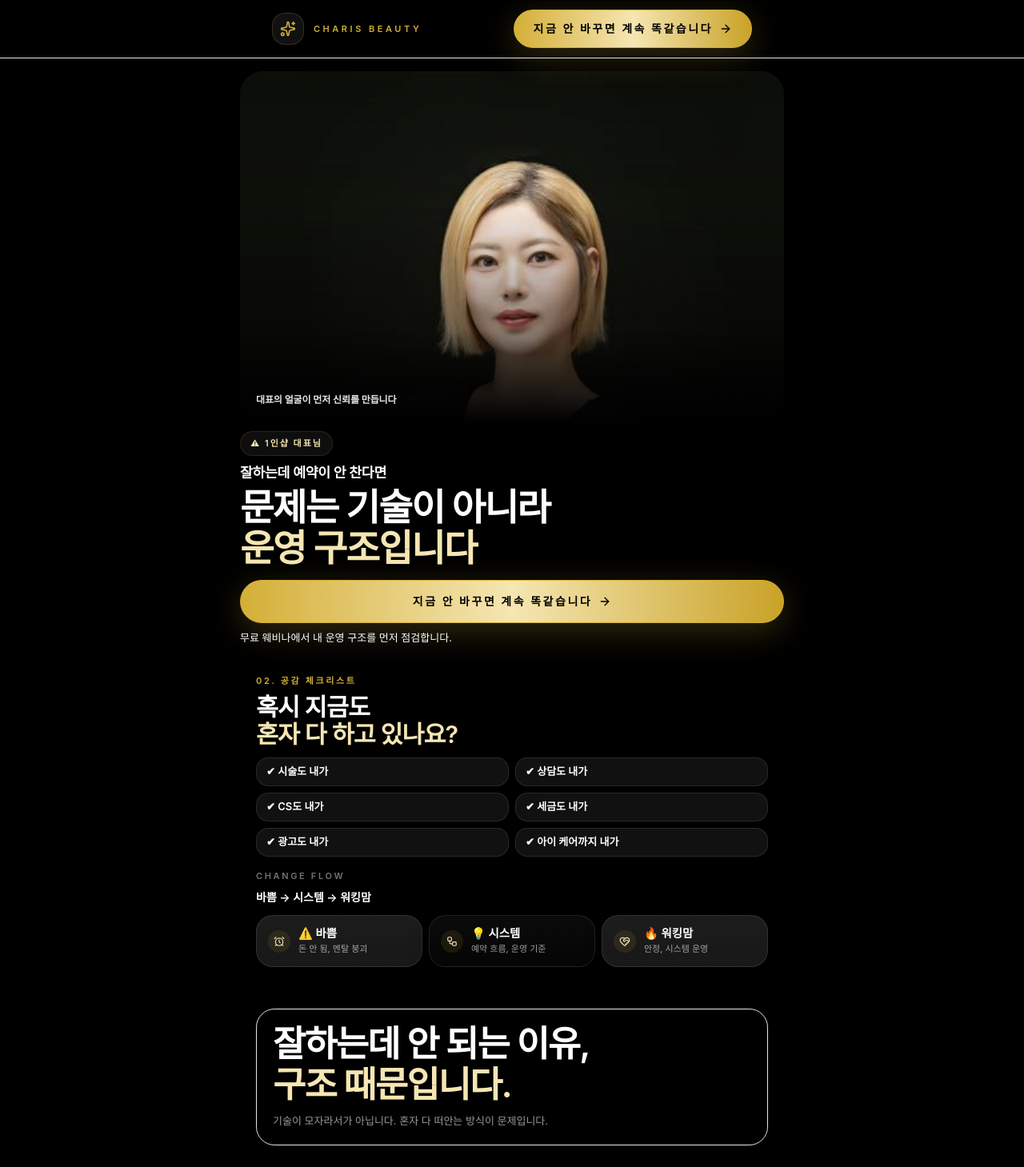
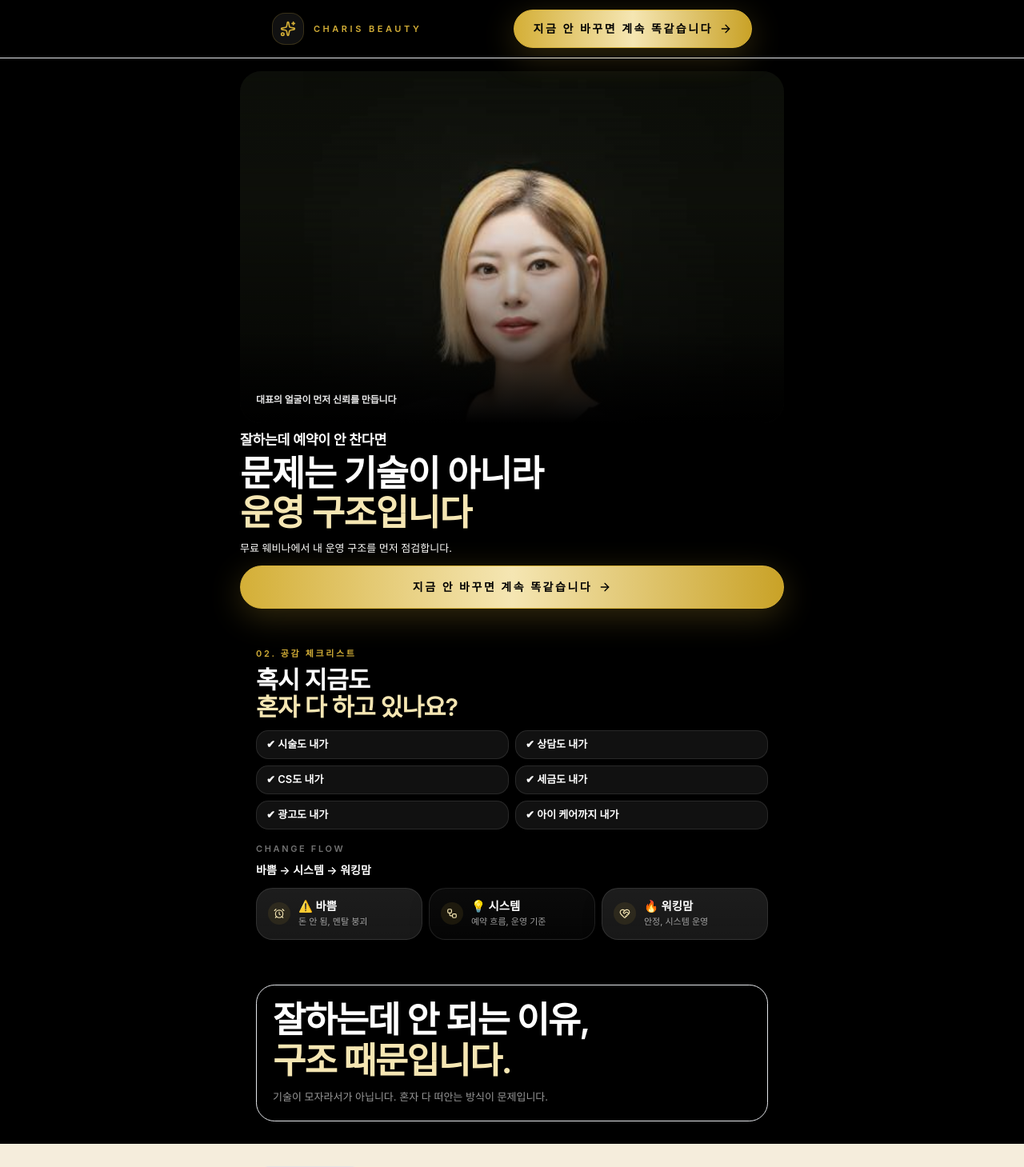
Before and after one commit to mrsweet0519/charis-landing, a React (Vite) app: page / in a window 1280 px wide. Shown: the top 1459 px of the page at 80% size. Built offline with nearby package versions, Linux system fonts and the light colour scheme.

Commit message:
Fix hero image ratio and structure

```diff
--- a/src/pages/Landing.tsx
+++ b/src/pages/Landing.tsx
@@ -273,12 +273,12 @@ function HeroPortraitCard() {
 
   if (!imageFailed) {
     return (
-      <div className="relative -mx-2 overflow-hidden rounded-[1.8rem] bg-[linear-gradient(180deg,_rgba(255,255,255,0.02),_rgba(255,255,255,0))] sm:mx-0">
+      <div className="relative -mx-3 overflow-hidden rounded-[1.65rem] bg-[linear-gradient(180deg,_rgba(255,255,255,0.02),_rgba(255,255,255,0))] sm:mx-0">
         <div className="relative aspect-[4/5] max-h-[420px] w-full overflow-hidden bg-[#050505] sm:max-h-[440px]">
           <img
             src="/images/ceo.jpg"
             alt="카리스뷰티 대표"
-            className="h-full w-full object-cover object-[center_12%]"
+            className="h-full w-full object-cover object-[center_10%]"
             loading="eager"
             fetchPriority="high"
             onError={() => setImageFailed(true)}
@@ -505,41 +505,38 @@ export function Landing() {
       </header>
 
       <main className="pb-28 sm:pb-0">
-        <section className="px-3 pb-4 pt-3 sm:px-4 sm:pb-5 sm:pt-4">
+        <section className="px-3 pb-5 pt-3 sm:px-4 sm:pb-6 sm:pt-4">
           <div className="mx-auto w-full max-w-[680px]">
             <Reveal>
               <div>
                 <HeroPortraitCard />
               </div>
 
-              <div className="mt-2.5 inline-flex items-center rounded-full border border-[#D4AF37]/15 bg-[#0E0E0E] px-3 py-1.5 text-[11px] font-semibold uppercase tracking-[0.18em] text-[#F5E6B3]">
-                ⚠ 1인샵 대표님
-              </div>
-
               <p className="mt-2.5 text-[1rem] font-semibold leading-[1.22] tracking-[-0.02em] text-white sm:text-[1.08rem]">
                 <span className="block">잘하는데 예약이 안 찬다면</span>
               </p>
 
-              <h1 className="mt-2 text-[2.5rem] font-semibold leading-[1.1] tracking-[-0.04em] text-white sm:text-[2.9rem]">
+              <h1 className="mt-2 text-[2.36rem] font-semibold leading-[1.1] tracking-[-0.03em] text-white sm:text-[2.8rem]">
                 <span className="block">문제는 기술이 아니라</span>
                 <span className="block text-[#F5E6B3]">운영 구조입니다</span>
               </h1>
 
-              <div className="mt-3.5">
+              <p className="mt-2 text-[13px] leading-5 text-white/62">
+                무료 웨비나에서 내 운영 구조를 먼저 점검합니다.
+              </p>
+
+              <div className="mt-3">
                 <CTAButton
                   href={WEBINAR_CTA}
                   label="지금 안 바꾸면 계속 똑같습니다"
                   className="min-h-[54px] w-full justify-center px-6 text-[14px]"
                 />
-                <p className="mt-2 text-[13px] leading-5 text-white/62">
-                  무료 웨비나에서 내 운영 구조를 먼저 점검합니다.
-                </p>
               </div>
             </Reveal>
           </div>
         </section>
 
-        <Block className="pt-3 pb-5 sm:pt-4 sm:pb-6">
+        <Block className="pt-5 pb-6 sm:pt-6 sm:pb-7">
           <Reveal>
             <div>
               <p className="text-[11px] font-semibold uppercase tracking-[0.24em] text-[#D4AF37]">
@@ -615,10 +612,10 @@ export function Landing() {
           subtitle="기술이 모자라서가 아닙니다. 혼자 다 떠안는 방식이 문제입니다."
         />
 
-        <Block tone="cream">
+        <Block tone="cream" className="pt-6 pb-6 sm:pt-7 sm:pb-7">
           <Reveal>
             <Eyebrow light>03. 내 스토리</Eyebrow>
-            <h2 className="mt-4 text-[2.35rem] font-semibold leading-[1.04] tracking-[-0.05em] sm:text-[2.9rem]">
+            <h2 className="mt-4 text-[2.05rem] font-semibold leading-[1.02] tracking-[-0.04em] sm:text-[2.55rem]">
               기술이면 될 줄 알았습니다.
               <span className="block text-[#8A6910]">그래서 더 지쳤습니다.</span>
             </h2>
@@ -643,7 +640,7 @@ export function Landing() {
           </div>
         </Block>
 
-        <Block>
+        <Block className="pt-6 sm:pt-7">
           <Reveal>
             <Eyebrow>04. 변화</Eyebrow>
             <h2 className="mt-4 text-[2.2rem] font-semibold leading-[0.96] tracking-[-0.04em] text-white sm:text-[3.1rem]">
@@ -682,7 +679,7 @@ export function Landing() {
           subtitle="잘하는데 안 되는 이유, 결국 구조 때문입니다."
         />
 
-        <Block>
+        <Block className="pt-6 sm:pt-7">
           <Reveal>
             <Eyebrow>06. 해결 구조</Eyebrow>
             <h2 className="mt-4 text-[2.2rem] font-semibold leading-[0.96] tracking-[-0.04em] text-white sm:text-[3.1rem]">
@@ -771,7 +768,7 @@ export function Landing() {
           </div>
         </Block>
 
-        <Block className="bg-[#090909]">
+        <Block className="bg-[#090909] pt-6 sm:pt-7">
           <Reveal>
             <Eyebrow>08. 결과</Eyebrow>
             <h2 className="mt-4 text-[2.15rem] font-semibold leading-[0.96] tracking-[-0.04em] text-white sm:text-[2.95rem]">
@@ -797,7 +794,7 @@ export function Landing() {
           </div>
         </Block>
 
-        <Block>
+        <Block className="pt-6 sm:pt-7">
           <Reveal>
             <Eyebrow>09. 영상</Eyebrow>
             <h2 className="mt-4 text-[2.15rem] font-semibold leading-[0.96] tracking-[-0.04em] text-white sm:text-[2.95rem]">
@@ -824,16 +821,16 @@ export function Landing() {
           subtitle="좋아 보여도 안 됩니다. 바로 이해돼야 움직입니다."
         />
 
-        <Block>
+        <Block className="pt-6 sm:pt-7">
           <Reveal>
             <Eyebrow>11. 해결 구조</Eyebrow>
-            <h2 className="mt-5 text-[2.65rem] font-semibold leading-[0.93] tracking-[-0.06em] text-white sm:text-[3.2rem]">
+            <h2 className="mt-4 text-[2.15rem] font-semibold leading-[0.98] tracking-[-0.04em] text-white sm:text-[2.95rem]">
               이제는 기술자가 아니라
               <span className="block text-[#F5E6B3]">대표로 배워야 남습니다.</span>
             </h2>
           </Reveal>
 
-          <div className="mt-5 space-y-3">
+          <div className="mt-4 space-y-2.5">
             {[
               {
                 icon: <Gem className="h-4 w-4" />,
@@ -868,7 +865,7 @@ export function Landing() {
           </div>
         </Block>
 
-        <Block tone="cream">
+        <Block tone="cream" className="pt-6 sm:pt-7">
           <Reveal>
             <Eyebrow light>12. 기술 커리큘럼</Eyebrow>
             <h2 className="mt-4 text-[2.05rem] font-semibold leading-[0.98] tracking-[-0.04em] sm:text-[2.85rem]">
@@ -889,7 +886,7 @@ export function Landing() {
           </div>
         </Block>
 
-        <Block>
+        <Block className="pt-6 sm:pt-7">
           <Reveal>
             <Eyebrow>13. 경영 커리큘럼</Eyebrow>
             <h2 className="mt-4 text-[2.05rem] font-semibold leading-[0.98] tracking-[-0.04em] text-white sm:text-[2.85rem]">
@@ -914,7 +911,7 @@ export function Landing() {
           </div>
         </Block>
 
-        <Block tone="cream">
+        <Block tone="cream" className="pt-6 sm:pt-7">
           <Reveal>
             <Eyebrow light>14. 워킹맘 마인드셋</Eyebrow>
             <h2 className="mt-4 text-[2.05rem] font-semibold leading-[0.98] tracking-[-0.04em] sm:text-[2.85rem]">
@@ -944,7 +941,7 @@ export function Landing() {
           tone="cream"
         />
 
-        <Block>
+        <Block className="pt-6 pb-6 sm:pt-7 sm:pb-7">
           <Reveal>
             <Eyebrow>15. 후기 / 증거</Eyebrow>
             <h2 className="mt-4 text-[2.05rem] font-semibold leading-[0.98] tracking-[-0.04em] text-white sm:text-[2.85rem]">
@@ -977,7 +974,7 @@ export function Landing() {
           </div>
         </Block>
 
-        <Block id="webinar" className="bg-[#090909]">
+        <Block id="webinar" className="bg-[#090909] pt-6 sm:pt-7">
           <Reveal>
             <Eyebrow>16. 무료 웨비나 구성</Eyebrow>
             <h2 className="mt-3 text-[2rem] font-semibold leading-[1.02] tracking-[-0.04em] text-white sm:text-[2.65rem]">
@@ -1027,7 +1024,7 @@ export function Landing() {
           </Reveal>
         </Block>
 
-        <Block id="final-cta">
+        <Block id="final-cta" className="pt-6 sm:pt-7">
           <Reveal>
             <DarkPanel className="border-[#D4AF37]/24 bg-[radial-gradient(circle_at_top,_rgba(212,175,55,0.22),_transparent_34%),linear-gradient(135deg,_#171717_0%,_#090909_62%,_#050505_100%)] p-4 sm:p-6">
               <div className="inline-flex items-center gap-2 rounded-full bg-[#D4AF37] px-4 py-2 text-[11px] font-semibold uppercase tracking-[0.2em] text-black">
```
